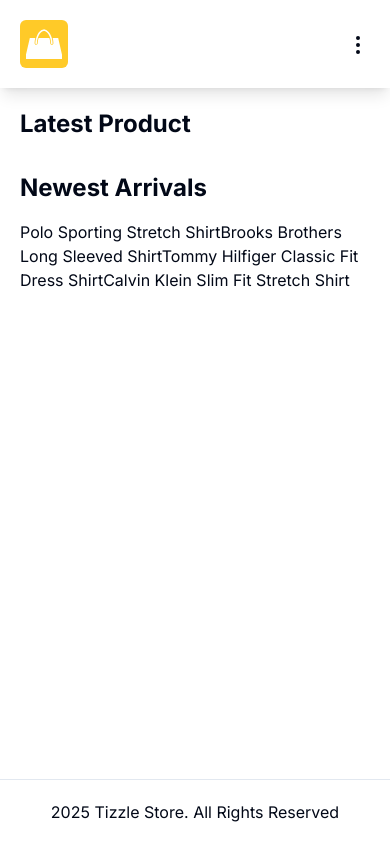
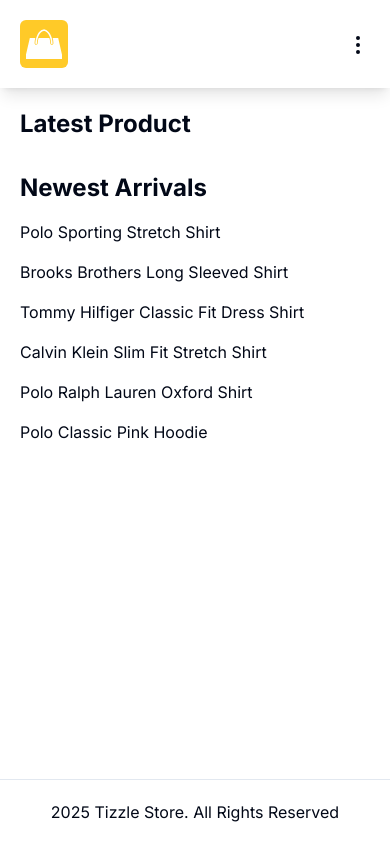
Before and after one commit to UdohLawrence/tizzle-store, a Next.js app: page / in a window 390 px wide. Built offline with nearby package versions, Linux system fonts and the light colour scheme.

Commit message:
FIX: mobile responsiveness of the product list

```diff
--- a/app/(root)/page.tsx
+++ b/app/(root)/page.tsx
@@ -6,7 +6,7 @@
   return (
     <div className="space-y-8">
       <h1 className="h2-bold">Latest Product</h1>
-      <ProductList title="Newest Arrivals" data={sampleData.products} limit={4} />
+      <ProductList title="Newest Arrivals" data={sampleData.products} limit={6} />
     </div>
   );
 };
--- a/components/shared/product/product-list.tsx
+++ b/components/shared/product/product-list.tsx
@@ -5,9 +5,9 @@
     <div className="my-10">
       <h2 className="h2-bold mb-4">{title}</h2>
       {limitedData.length > 0 ? (
-        <div className="grid grid-cols-1 sm:grid-cols-2 md:grid-cols-2 lg:grid-cols-4 gap-4">
-          {limitedData.map((product: any) => (
-            <>{ product.name }</>
+        <div className="grid grid-cols-1 sm:grid-cols-2 md:grid-cols-3 lg:grid-cols-4 gap-4">
+          {limitedData.map((product: any, index: number) => (
+            <div key={index}>{ product.name }</div>
           ))}
         </div>
       ) : (
```
